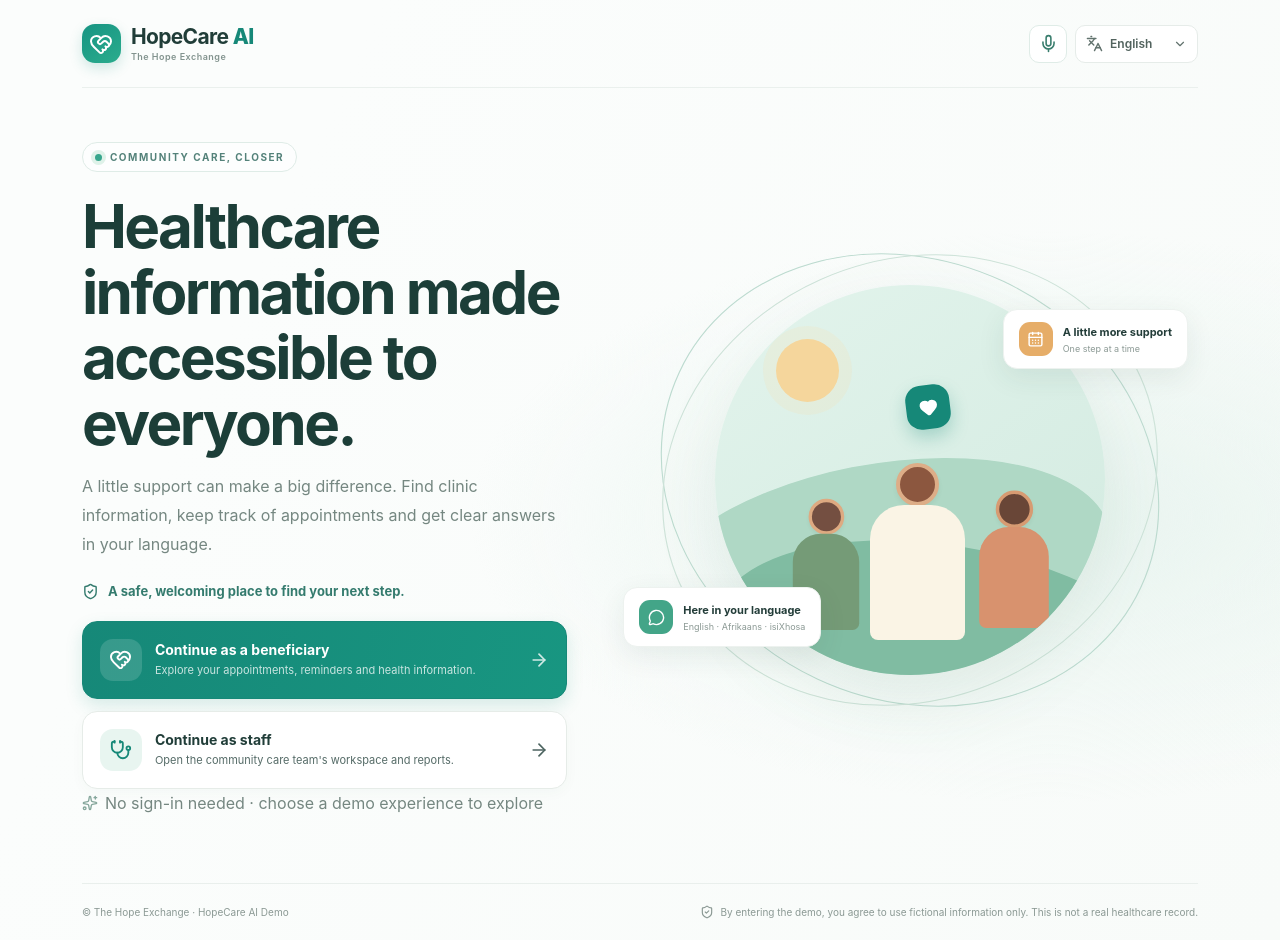
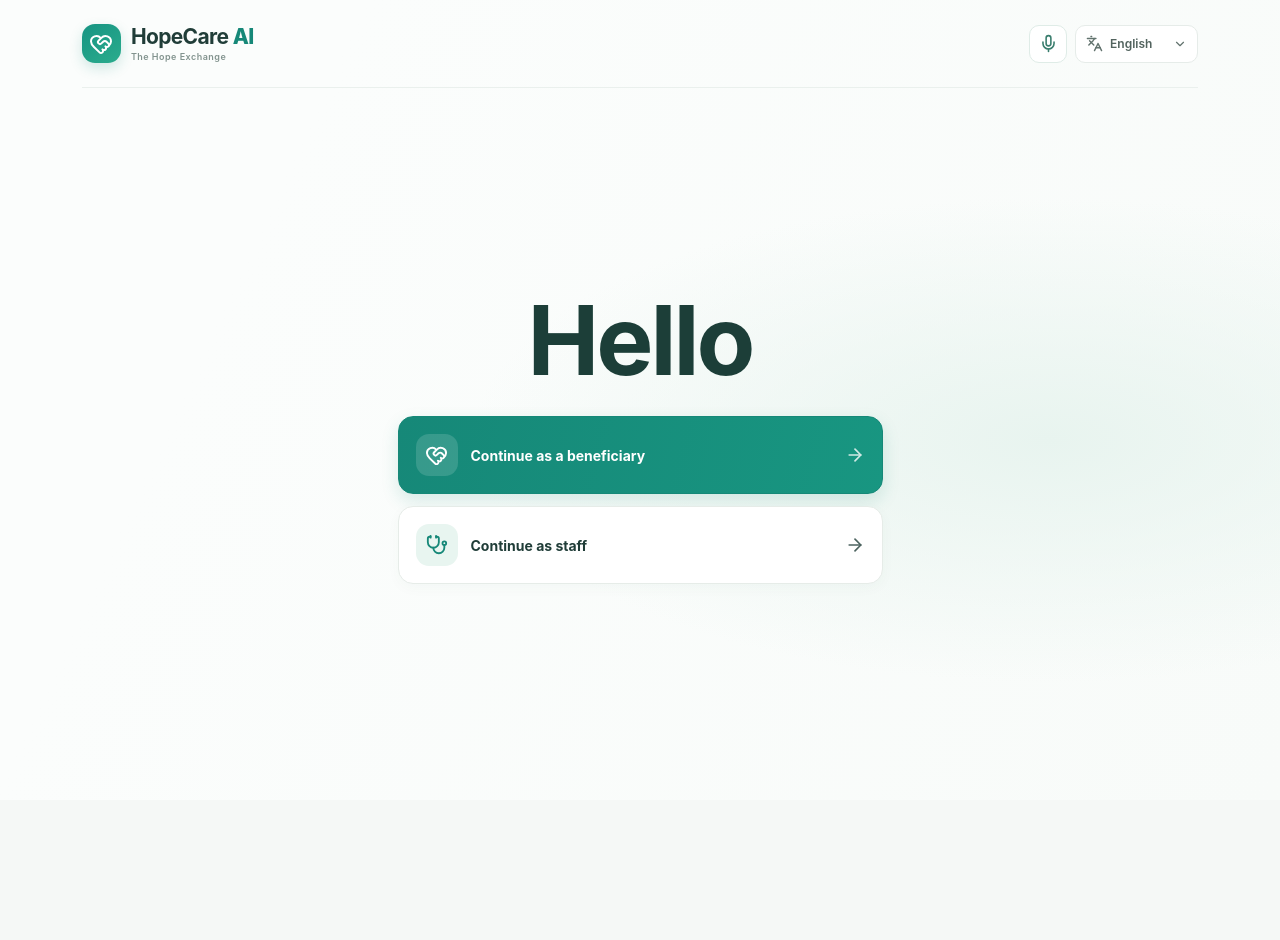
Before and after one commit to Brightmg14/HOPE-AI-V2, a React (Vite) app: page / in a window 1280 px wide. After the commit the page ends 800 px from the top, so only its background shows below. Built offline with nearby package versions, Linux system fonts and the light colour scheme.

Commit message:
Removed information on front page and simplified the layout.

```diff
--- a/src/App.tsx
+++ b/src/App.tsx
@@ -20,7 +20,7 @@ const HOPE_EXCHANGE_CLINIC = "Hope Exchange Community Clinic";
 
 const copy = {
   en: {
-    welcome: "Healthcare information made accessible to everyone.",
+    welcome: "Hello",
     intro: "A little support can make a big difference. Find clinic information, keep track of appointments and get clear answers in your language.",
     beneficiary: "Continue as a beneficiary", staff: "Continue as staff", safe: "A safe, welcoming place to find your next step.",
     home: "Home", assistant: "AI Assistant", appointments: "Appointments", reminders: "Medication reminders",
@@ -47,7 +47,7 @@ const copy = {
     recording: "Listening… tap to stop", record: "Speak your question", speakButton: "Speak", listening: "Listening…", listeningPrompt: "Speak now — your words will appear here", chatClear: "Start a new conversation", consent: "By entering the demo, you agree to use fictional information only. This is not a real healthcare record.",
   },
   af: {
-    welcome: "Gesondheidsinligting, toeganklik vir almal.",
+    welcome: "Hallo",
     intro: "Klein ondersteuning kan 'n groot verskil maak. Vind kliniekinligting, hou afsprake dop en kry duidelike antwoorde in jou taal.",
     beneficiary: "Gaan voort as 'n pasiënt", staff: "Gaan voort as personeel", safe: "’n Veilige, verwelkomende plek om jou volgende stap te vind.",
     home: "Tuis", assistant: "KI-assistent", appointments: "Afsprake", reminders: "Medikasieherinneringe",
@@ -74,7 +74,7 @@ const copy = {
     recording: "Luister… tik om te stop", record: "Spreek jou vraag", speakButton: "Praat", listening: "Luister…", listeningPrompt: "Praat nou — jou woorde sal hier verskyn", chatClear: "Begin 'n nuwe gesprek", consent: "Gebruik slegs fiktiewe inligting. Dit is nie 'n werklike gesondheidsrekord nie.",
   },
   xh: {
-    welcome: "Ulwazi lwezempilo olufikeleleka kuye wonke umntu.",
+    welcome: "Molo",
     intro: "Uncedo oluncinci lunokwenza umahluko omkhulu. Fumana iinkcukacha zekliniki, ulandele amadinga, uze ufumane iimpendulo ngolwimi lwakho.",
     beneficiary: "Qhubeka njengomntu ofumana uncedo", staff: "Qhubeka njengomsebenzi", safe: "Indawo ekhuselekileyo yokufumana inyathelo lakho elilandelayo.",
     home: "Ekhaya", assistant: "Umncedisi we-AI", appointments: "Amadinga", reminders: "Izikhumbuzo zamayeza",
@@ -431,21 +431,19 @@ function Landing({ language, setLanguage, enter, recording, toggleLandingVoice }
   return <div className="landing">
     <header className="landing-header"><Logo /><div className="landing-header-actions"><button type="button" className={`landing-mic-button ${recording ? "recording" : ""}`} aria-label={recording ? t.recording : t.record} title={recording ? t.recording : t.record} onClick={toggleLandingVoice}>{recording ? <MicOff size={19} /> : <Mic size={19} />}</button><SelectLanguage value={language} onChange={setLanguage} /></div></header>
     <main className="landing-content">
-      <section className="hero-copy"><div className="eyebrow"><span className="eyebrow-dot" /> COMMUNITY CARE, CLOSER</div><h1>{t.welcome}</h1><p>{t.intro}</p><div className="trust-line"><ShieldCheck size={17} />{t.safe}</div>
+      <section className="hero-copy"><h1>{t.welcome}</h1>
         <div className="entry-cards">
-          <button className="entry-card beneficiary-entry" onClick={() => enter("beneficiary")}><span className="entry-icon"><HeartHandshake size={23} /></span><span className="entry-text"><b>{t.beneficiary}</b><small>Explore your appointments, reminders and health information.</small></span><ArrowRight size={20} /></button>
-          <button className="entry-card staff-entry" onClick={() => enter("staff")}><span className="entry-icon"><Stethoscope size={22} /></span><span className="entry-text"><b>{t.staff}</b><small>Open the community care team's workspace and reports.</small></span><ArrowRight size={20} /></button>
+          <button className="entry-card beneficiary-entry" onClick={() => enter("beneficiary")}><span className="entry-icon"><HeartHandshake size={23} /></span><span className="entry-text"><b>{t.beneficiary}</b></span><ArrowRight size={20} /></button>
+          <button className="entry-card staff-entry" onClick={() => enter("staff")}><span className="entry-icon"><Stethoscope size={22} /></span><span className="entry-text"><b>{t.staff}</b></span><ArrowRight size={20} /></button>
         </div>
-        <p className="demo-hint"><Sparkles size={16} /> No sign-in needed · choose a demo experience to explore</p>
       </section>
-      <section className="hero-art" aria-label="HopeCare community care illustration">
+      {/* Landing illustration removed to keep the entry screen focused. */}{false && <section className="hero-art" aria-label="HopeCare community care illustration">
         <div className="hero-orbit orbit-one" /><div className="hero-orbit orbit-two" />
         <div className="hero-circle"><div className="sun-shape" /><div className="hill hill-back" /><div className="hill hill-front" /><div className="art-person person-one"><span className="head" /><span className="body" /></div><div className="art-person person-two"><span className="head" /><span className="body" /></div><div className="art-person person-three"><span className="head" /><span className="body" /></div><div className="art-heart"><Heart size={19} fill="currentColor" /></div></div>
         <div className="floating-note note-top"><span><CalendarDays size={17} /></span><div><b>A little more support</b><small>One step at a time</small></div></div>
         <div className="floating-note note-bottom"><span className="note-green"><MessageCircle size={17} /></span><div><b>Here in your language</b><small>English · Afrikaans · isiXhosa</small></div></div>
-      </section>
+      </section>}
     </main>
-    <footer className="landing-footer"><span>© The Hope Exchange · HopeCare AI Demo</span><span><ShieldCheck size={14} /> {t.consent}</span></footer>
   </div>;
 }
 
--- a/src/styles.css
+++ b/src/styles.css
@@ -46,12 +46,12 @@ button:disabled { cursor: not-allowed; opacity: .48; }
 .landing { min-height: 100vh; padding: 0 6.4%; overflow: hidden; background: radial-gradient(ellipse at 82% 55%, #e8f4ef 0, transparent 39%), linear-gradient(115deg, #fbfdfc 22%, #f8fbf9 100%); display: flex; flex-direction: column; }
 .landing-header { height: 88px; display: flex; align-items: center; justify-content: space-between; border-bottom: 1px solid #eaf0ed; }
 .landing-header .brand { font-size: 21px; }
-.landing-content { max-width: 1200px; width: 100%; margin: auto; padding: 54px 0 66px; display: grid; grid-template-columns: minmax(400px, .92fr) minmax(420px, 1.08fr); align-items: center; gap: 50px; }
-.hero-copy { max-width: 560px; z-index: 1; }
+.landing-content { max-width: 1200px; width: 100%; margin: auto; padding: 54px 0 66px; display: flex; justify-content: center; align-items: center; }
+.hero-copy { width: min(100%, 485px); max-width: 560px; z-index: 1; text-align: center; }
 .eyebrow { color: #54827a; font-size: 10px; font-weight: 750; letter-spacing: 1.55px; }
 .hero-copy > .eyebrow { display: inline-flex; align-items: center; gap: 8px; padding: 8px 12px; border: 1px solid #dfece7; border-radius: 99px; background: #ffffffa8; }
 .eyebrow-dot { width: 7px; height: 7px; border-radius: 50%; background: #37a68c; box-shadow: 0 0 0 4px #dff2e9; }
-.hero-copy h1 { max-width: 550px; margin: 22px 0 16px; color: #1c3e38; font-size: clamp(40px, 4.7vw, 61px); line-height: 1.09; letter-spacing: -2.6px; font-weight: 750; }
+.hero-copy h1 { max-width: 550px; margin: 0 auto 28px; color: #1c3e38; font-size: clamp(64px, 8vw, 96px); line-height: 1; letter-spacing: -3px; font-weight: 750; }
 .hero-copy > p { max-width: 485px; margin: 0; color: #758781; font-size: 16px; line-height: 1.8; }
 .trust-line { display: flex; gap: 9px; align-items: center; margin: 24px 0 21px; color: #347b6e; font-weight: 650; font-size: 13px; }
 .entry-cards { display: grid; gap: 12px; max-width: 485px; }
```
